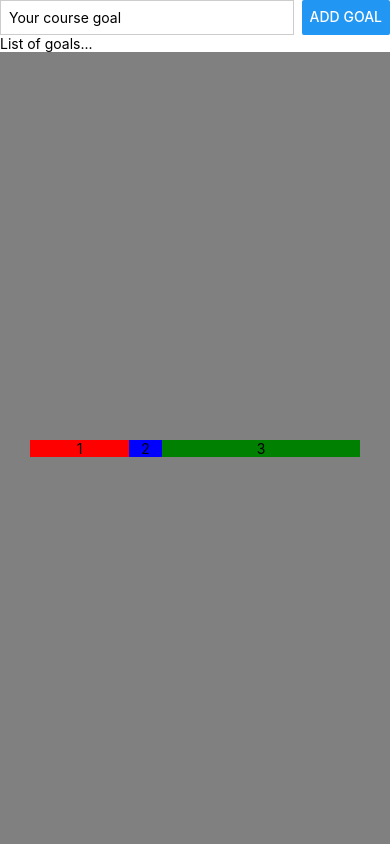
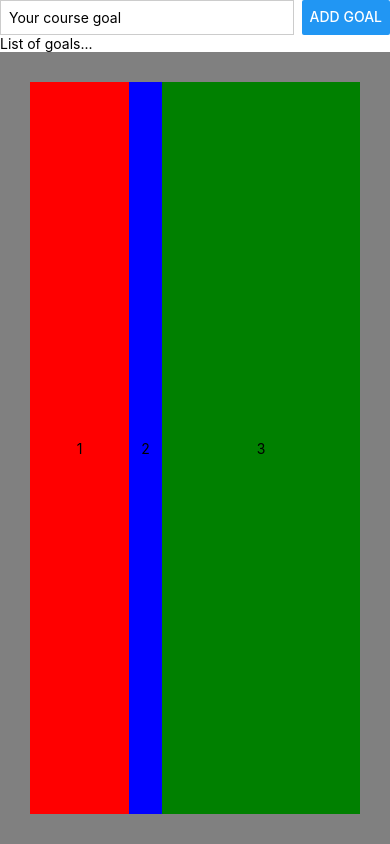
Before and after one commit to pedroluiznogueira/goals-app, a React Native app: screen / in a window 390 px wide. Built offline with nearby package versions, Linux system fonts and the light colour scheme.

Commit message:
stretch on the parent to affect the cross axis

```diff
--- a/App.js
+++ b/App.js
@@ -85,7 +85,7 @@ const styles = StyleSheet.create({
     flex: 1,
     flexDirection: 'row',
     justifyContent: 'space-around',
-    alignItems: 'center',
+    alignItems: 'stretch',
     backgroundColor: 'grey',
     padding: 30
   }
```
